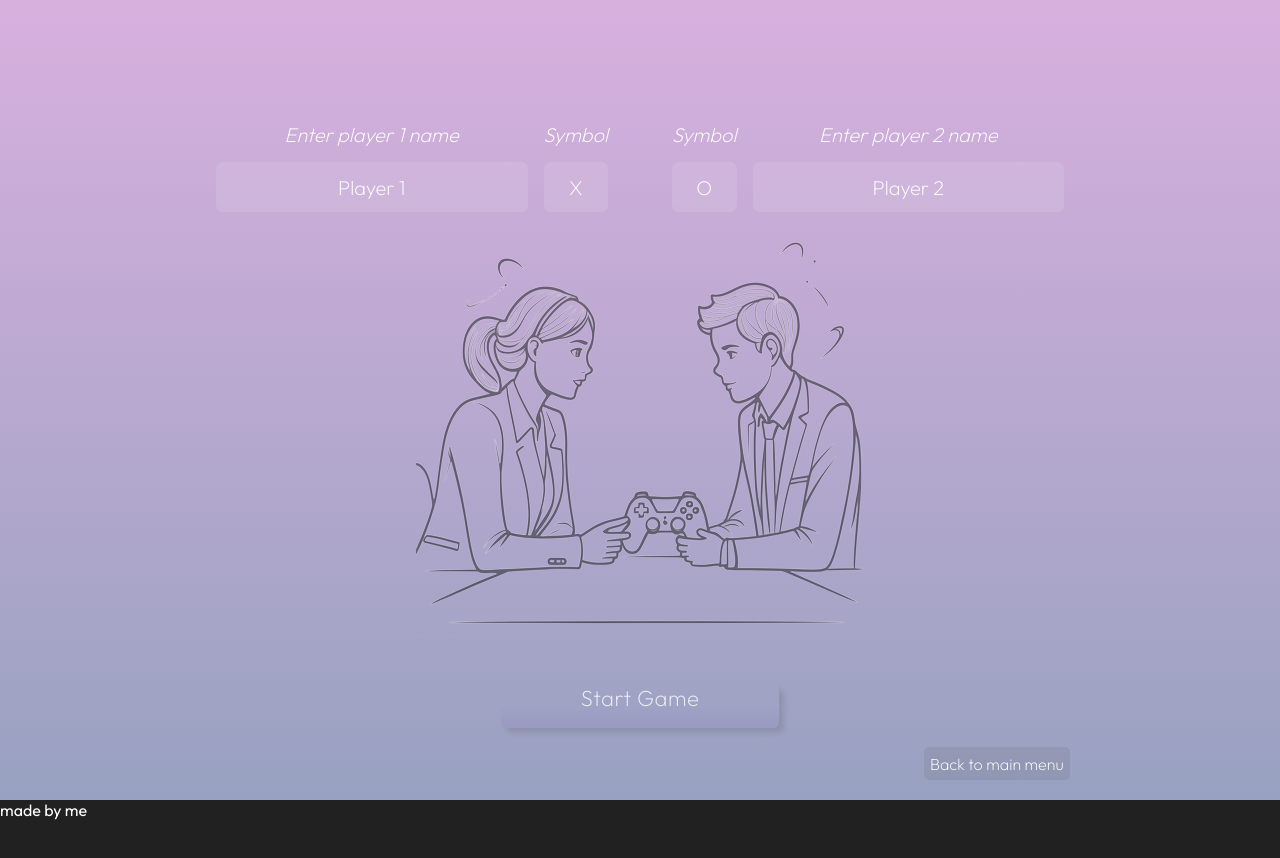
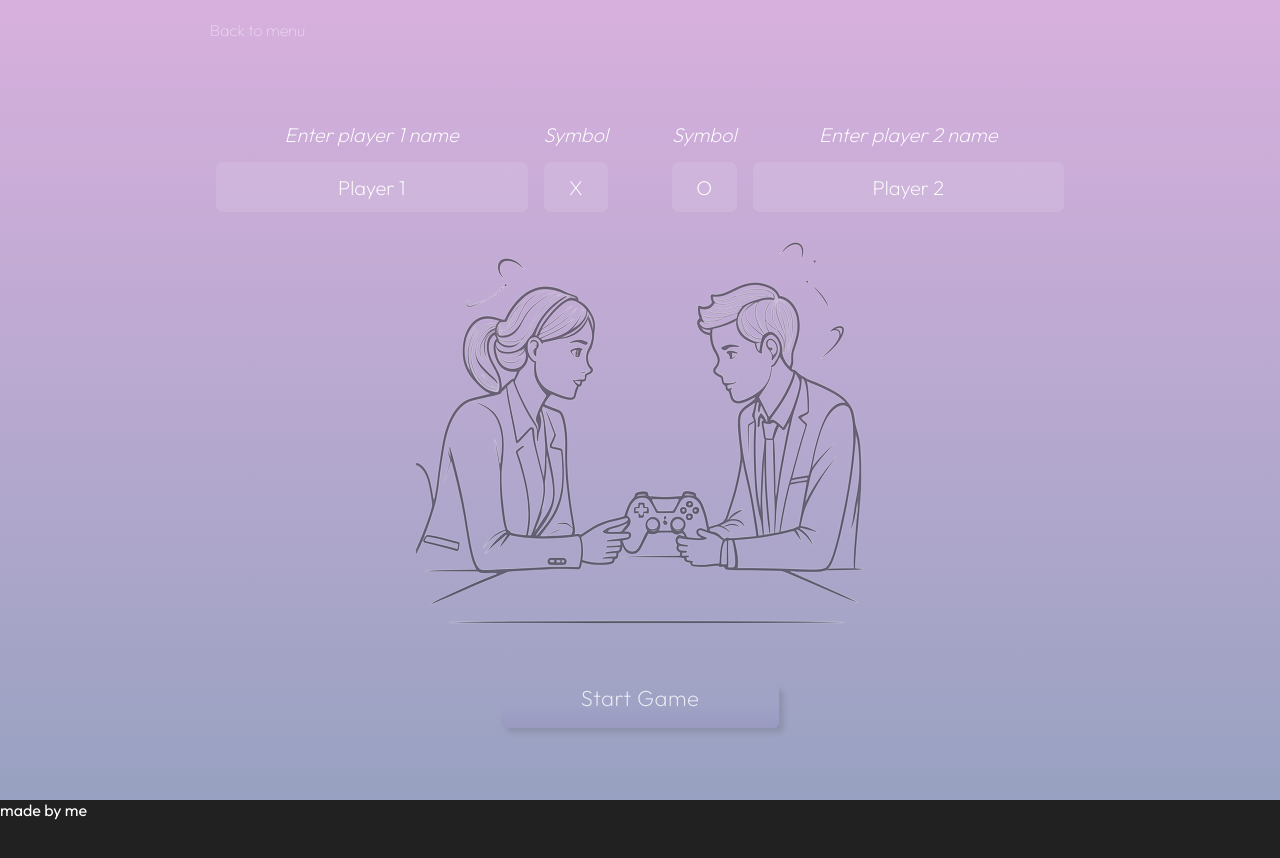
Before and after one commit to vitorzaffari/tic-tac-toe, a React (Vite) app: page / in a window 1280 px wide. Both pictures are taken after a click on the button "Play against another player". Shown: the top 858 px of the page. Built offline with nearby package versions, Linux system fonts and the light colour scheme.

Commit message:
add: navigation buttons

```diff
--- a/src/v2-components/GameModeNull/GameModeNull.jsx
+++ b/src/v2-components/GameModeNull/GameModeNull.jsx
@@ -7,10 +7,8 @@ import SmallTextBox from '../SmallTextBox/SmallTextBox';
 
 const GameModeNull = ({ changeGameMode }) => {
     return (
-        <>
             <SelectGameMode>
                 <IntroText />
-
                 <section className='game-mode-component'>
                     <SmallTextBox text={'Select game mode'} fontSize={18} />
                     <div className="container">
@@ -24,10 +22,10 @@ const GameModeNull = ({ changeGameMode }) => {
                             <img src={PVSRobotImage} alt="Player VS Machine" />
                             <p className='mode-select-text'>Play against the machine</p>
                         </button>
+
                     </div>
                 </section>
             </SelectGameMode>
-        </>
     )
 }
 
--- a/src/v2-components/GameModeSelected/GameModeSelected.css
+++ b/src/v2-components/GameModeSelected/GameModeSelected.css
@@ -38,18 +38,26 @@
         }
     }
 
+}
+
+.navigation {
+    position: absolute;
+    top: 20px;
+    left: 20px;
+    display: flex;
+    align-items: center;
+    gap: .4rem;
+    opacity: .7;
 
     .back-to-menu-btn {
-        position: absolute;
-        right: 20px;
-        bottom: 20px;
-        background-color: #55555520;
-        padding: .4rem .4rem;
+        background-color: #ffffff02;
         font-size: 1rem;
         border-radius: 5px;
         border: none;
-        font-weight: 200;
+        font-weight: 100;
         cursor: pointer;
-
+    }
+    p{
+        font-weight: 100;
     }
 }
--- a/src/v2-components/GameModeSelected/GameModeSelected.jsx
+++ b/src/v2-components/GameModeSelected/GameModeSelected.jsx
@@ -5,19 +5,17 @@ import PVPimage2 from '../../assets/man-vs-woman-2.png'
 import GameDisplay from '../GameDisplay/GameDisplay'
 import PlayerNames from '../PlayerNames/PlayerNames'
 
-//TODO Need to diferentiate between PVP and PVE, so I'll accpet an isAgainsRobot prop.
-
 const GameModeSelected = ({ backToMainMenu, isAgainstRobot = false }) => {
 
     const initialPlayersInfo = {
         player1: 'Player 1',
         player1Symbol: 'X',
         player2: isAgainstRobot ? 'Robot' : 'Player 2',
-        player2Symbol: 'O'
+        player2Symbol: 'O',
     }
 
-    const [playersInfo, setPlayersInfo] = useState(initialPlayersInfo)
-    const [isGameActive, setIsGameActive] = useState(false)
+    const [playersInfo, setPlayersInfo] = useState(initialPlayersInfo);
+    const [isGameActive, setIsGameActive] = useState(false);
     function changePlayerInfo(property, value) {
         setPlayersInfo(prev => ({
             ...prev, [property]: value
@@ -29,21 +27,19 @@ const GameModeSelected = ({ backToMainMenu, isAgainstRobot = false }) => {
     if (!isGameActive) {
 
         const image = isAgainstRobot ? PvRobotIMG : PVPimage2;
-        const imageAlt = isAgainstRobot ? 'Player VS Robot' : 'Player VS Player'
+        const imageAlt = isAgainstRobot ? 'Player VS Robot' : 'Player VS Player';
 
-        return(
+        return (
             <section className='game-mode-selected'>
 
-                <PlayerNames changePlayerInfo={changePlayerInfo} playersInfo={playersInfo} isRobot={isAgainstRobot}/>
-
+                <PlayerNames changePlayerInfo={changePlayerInfo} playersInfo={playersInfo} isRobot={isAgainstRobot} />
                 <img src={image} alt={imageAlt} className='mode-image' />
-
                 <button className='start-game-btn' onClick={() => setIsGameActive(true)}>
                     Start Game
                 </button>
-
-                <button className='back-to-menu-btn' onClick={backToMainMenu}>Back to main menu</button>
-
+                <div className='navigation'>
+                    <button className='back-to-menu-btn' onClick={backToMainMenu}>Back to menu</button>
+                </div>
             </section>
         )
     }
@@ -52,11 +48,14 @@ const GameModeSelected = ({ backToMainMenu, isAgainstRobot = false }) => {
     return (
         <section className='game-mode-selected'>
 
-            {isGameActive && <GameDisplay playersInfo={playersInfo} backToMainMenu={backToMainMenu} isRobot={isAgainstRobot}/>}
-
-            <button className='back-to-menu-btn' onClick={backToMainMenu}>Back to main menu</button>
+            <GameDisplay playersInfo={playersInfo} backToMainMenu={backToMainMenu} isRobot={isAgainstRobot} />
+            <div className='navigation'>
+                <button className='back-to-menu-btn' onClick={backToMainMenu}>Back to menu</button>
+                <p>{'>'}</p>
+                <button className='back-to-menu-btn' onClick={() => setIsGameActive(false)}>Name Selection</button>
+            </div>
         </section>
     )
 }
 
-export default GameModeSelected
+export default GameModeSelected;
--- a/src/v2-components/MainGameWindow/MainGameWindow.jsx
+++ b/src/v2-components/MainGameWindow/MainGameWindow.jsx
@@ -1,8 +1,6 @@
 import './MainGameWindow.css'
 import { useState } from 'react'
 import GameModeNull from '../GameModeNull/GameModeNull.jsx'
-import GameModePVP from '../GameModePVP/GameModePVP.jsx';
-import GameModePVR from '../GameModePVR/GameModePVR.jsx';
 import GameModeSelected from '../GameModeSelected/GameModeSelected.jsx';
 
 const MainGameWindow = () => {
@@ -14,7 +12,7 @@ const MainGameWindow = () => {
 
     return (
         <div className='main-game-window-component'>
-            {gameMode == null && <GameModeNull changeGameMode={setGameMode} />}
+            {gameMode == null && <GameModeNull changeGameMode={setGameMode}/>}
             {gameMode == 'vs-player' && <GameModeSelected backToMainMenu={backToMainMenu} />}
             {gameMode == 'vs-robot' && <GameModeSelected backToMainMenu={backToMainMenu} isAgainstRobot={true} />}
         </div>
--- a/src/v2-components/PlayersInfoDisplay/PlayersInfoDisplay.css
+++ b/src/v2-components/PlayersInfoDisplay/PlayersInfoDisplay.css
@@ -1,6 +1,7 @@
 .player-info-display-component {
     display: flex;
-    justify-content: center;
+    justify-content:center;
+    align-items: end;
     gap: 2rem;
     min-height: 6rem;
 
```
